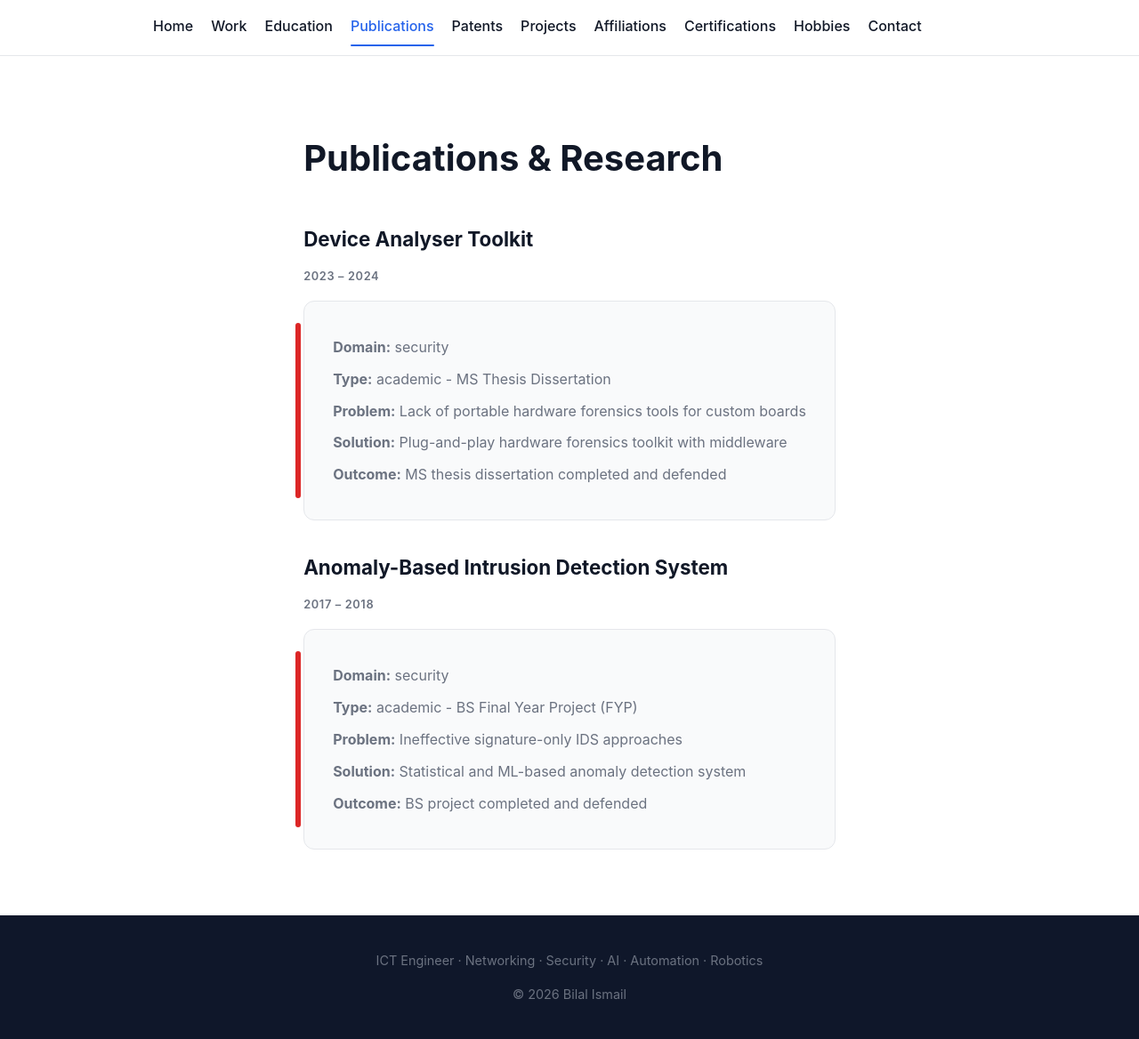
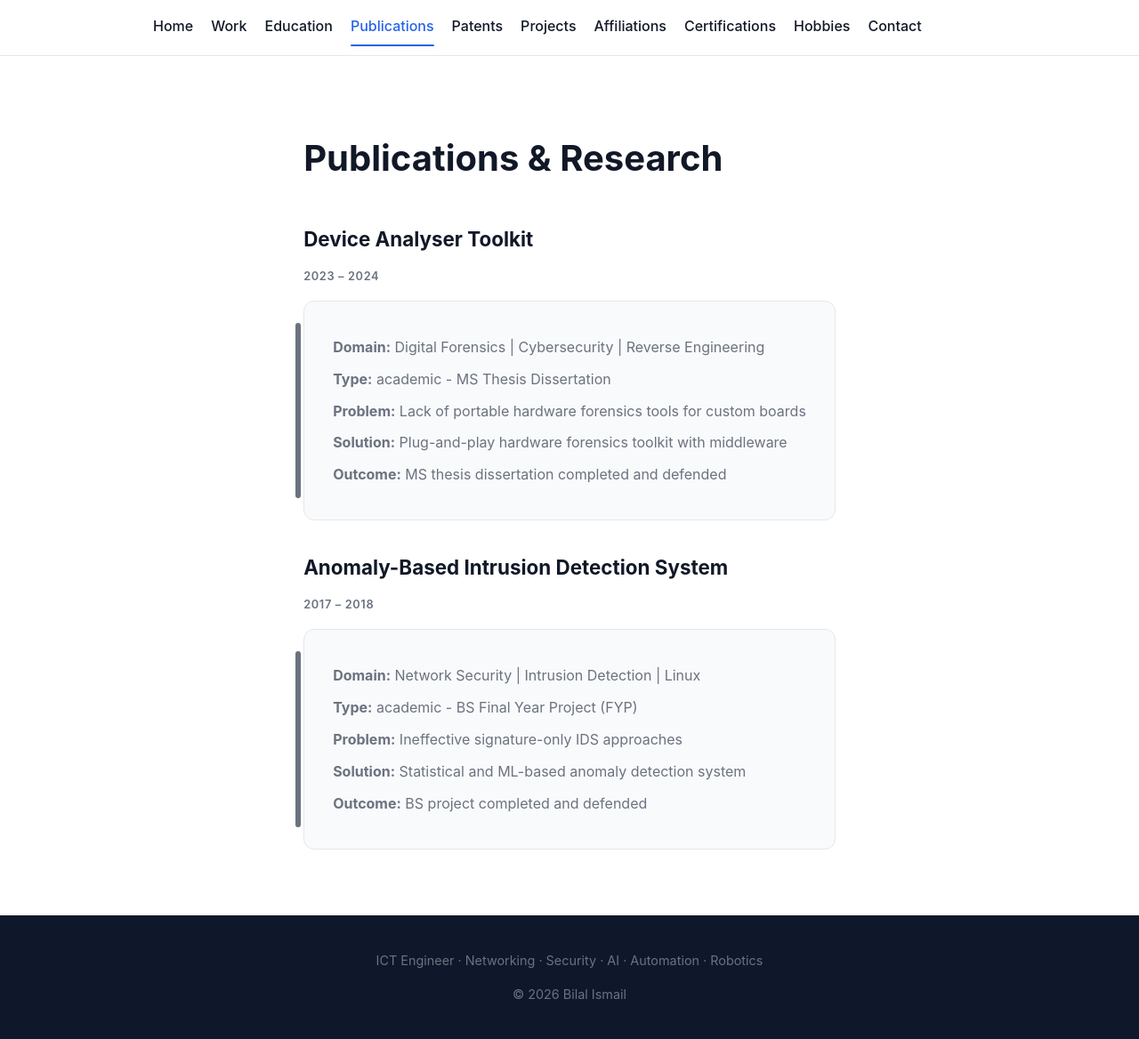
Before and after one commit to bilal-ismail/bilal-ismail.github.io, a Jekyll site: the page built from publications.md, in a window 1280 px wide. Shown: the whole page at 89% size. Built offline with Jekyll 4.4.1, drawn with Linux system fonts in a browser that asks for light colours.

Commit message:
Update publications.yml

```diff
--- a/_data/publications.yml
+++ b/_data/publications.yml
@@ -1,6 +1,6 @@
 - name: Device Analyser Toolkit
   type: academic - MS Thesis Dissertation
-  domain: security
+  domain: Digital Forensics | Cybersecurity | Reverse Engineering
   start: 2023
   finish: 2024
   problem: Lack of portable hardware forensics tools for custom boards
@@ -10,7 +10,7 @@
 
 - name: Anomaly-Based Intrusion Detection System
   type: academic - BS Final Year Project (FYP)
-  domain: security
+  domain: Network Security | Intrusion Detection | Linux
   start: 2017
   finish: 2018
   problem: Ineffective signature-only IDS approaches
```
